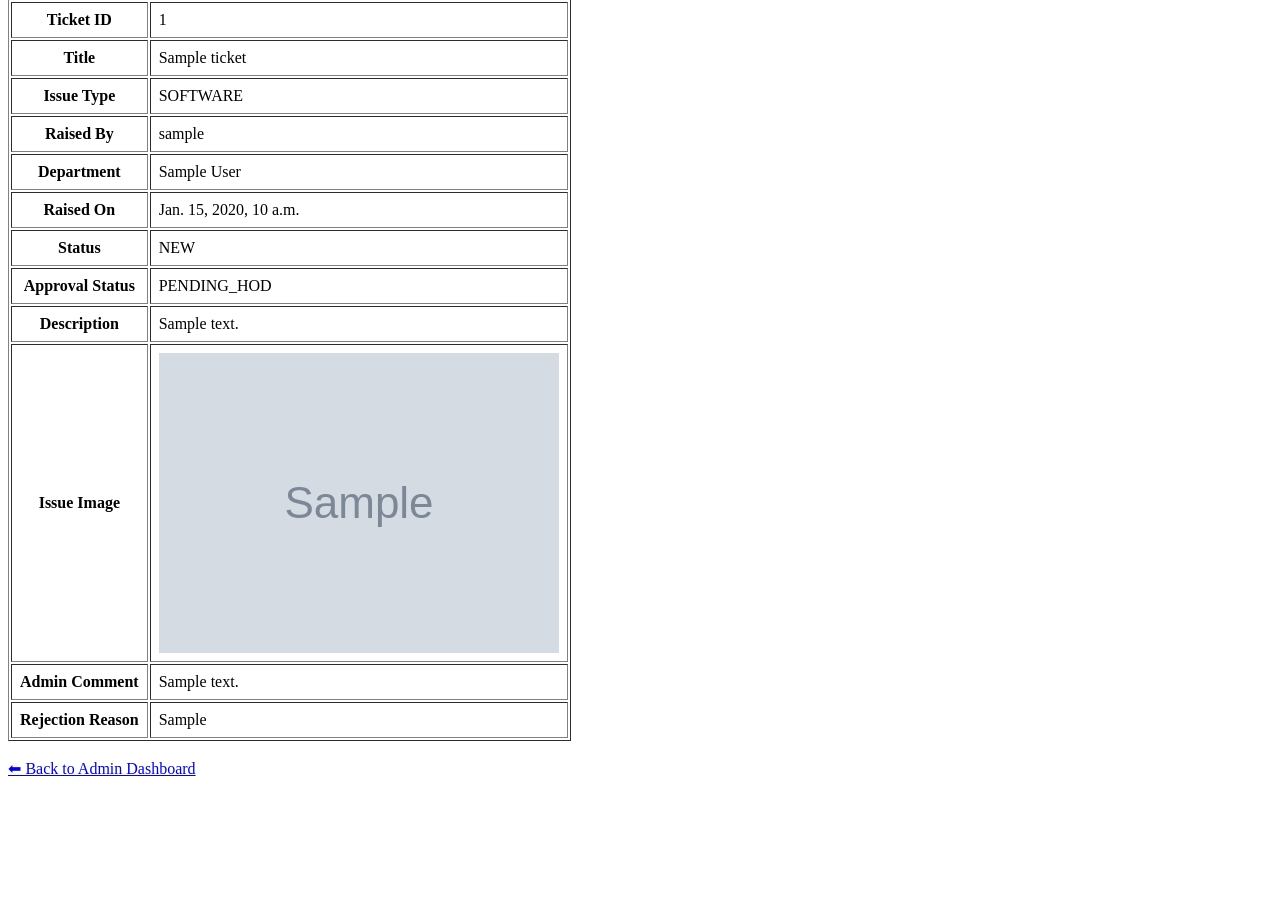
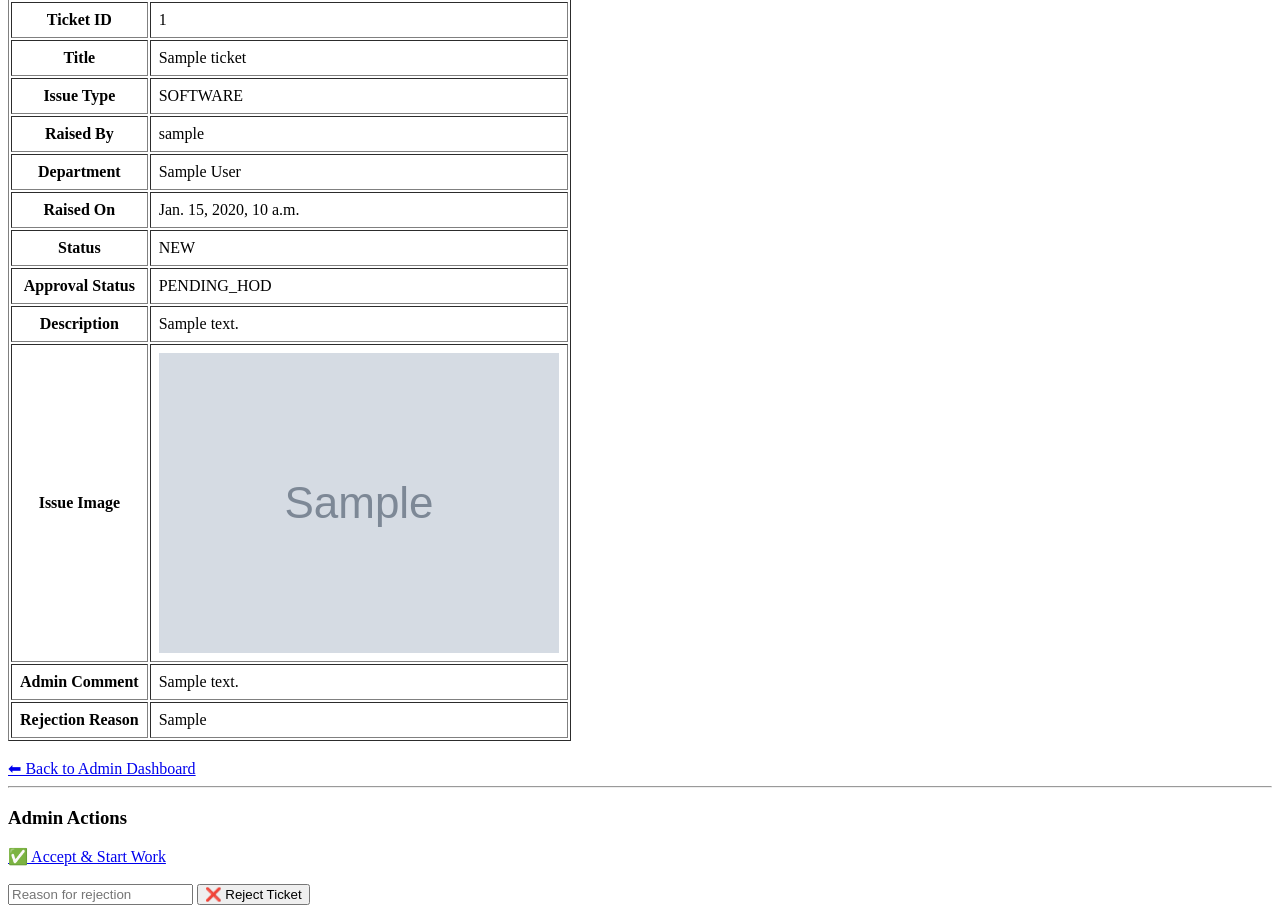
Before and after one commit to MauliKarande/Ticketing-System, a Django app: page /tickets/details/1/ in a window 1280 px wide. Shown: the part 56-977 px from the top of the page. Before the commit the page ends 832 px from the top, so only its background shows below. Run offline with Django 5.2, Linux system fonts and the light colour scheme; a user stored in the database is signed in; tables that the repository leaves empty hold one stand-in row (values such as "Sample post"); grey boxes marked "Sample" are stand-in pictures.

```diff
--- a/templates/ticket_details.html
+++ b/templates/ticket_details.html
@@ -90,3 +90,24 @@
     </td>
 </tr>
 {% endif %}
+
+{% if user.role == 'ADMIN' and ticket.status == 'NEW' %}
+<hr>
+
+<h3>Admin Actions</h3>
+
+<a href="{% url 'admin_accept_ticket' ticket.id %}">
+    ✅ Accept & Start Work
+</a>
+
+<br><br>
+
+<form method="post" action="{% url 'admin_reject_ticket' ticket.id %}">
+    {% csrf_token %}
+    <input type="text"
+           name="rejection_reason"
+           placeholder="Reason for rejection"
+           required>
+    <button type="submit">❌ Reject Ticket</button>
+</form>
+{% endif %}
```
Also changed, not shown: templates/admin_dashboard.html (+9 -1 lines).
